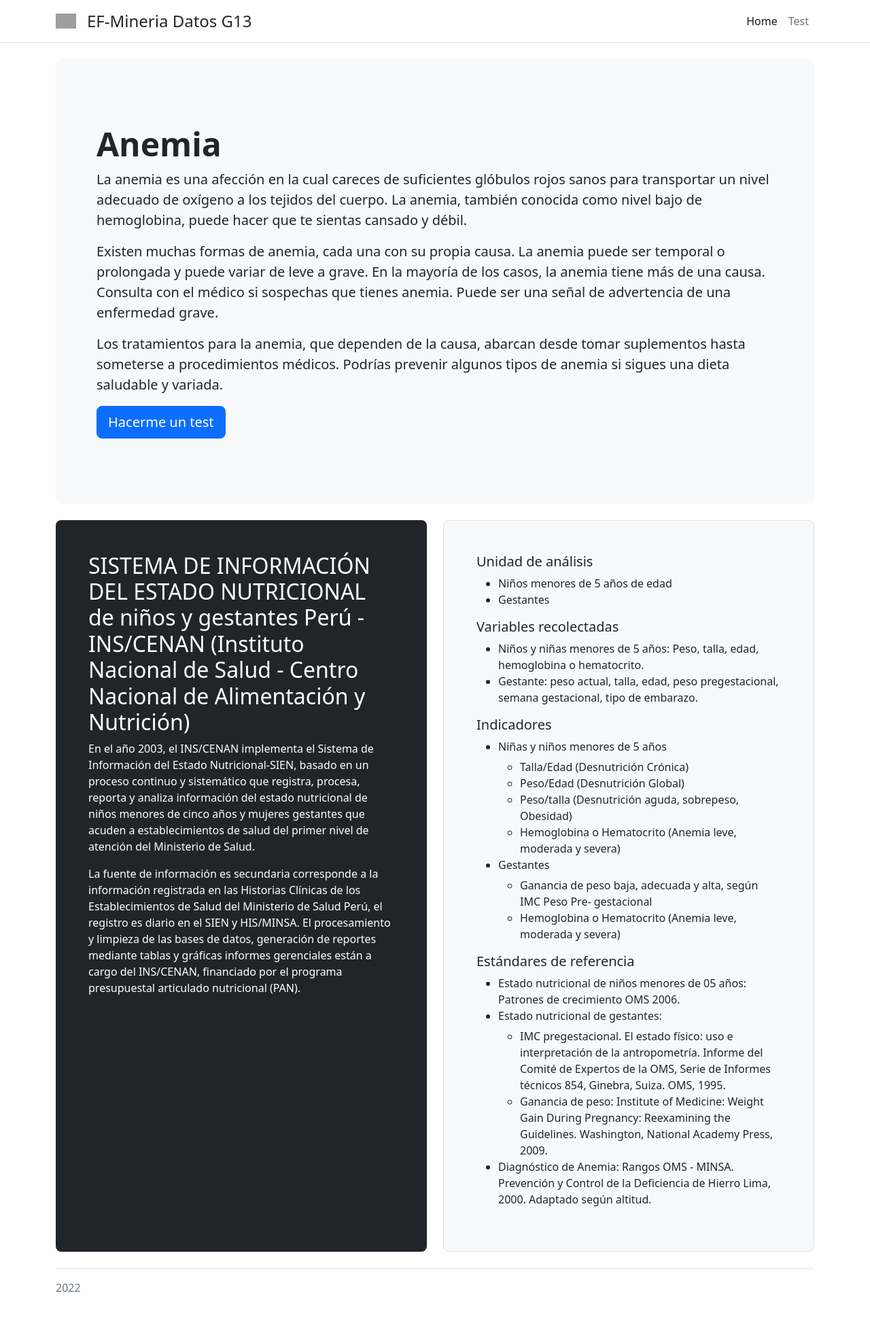
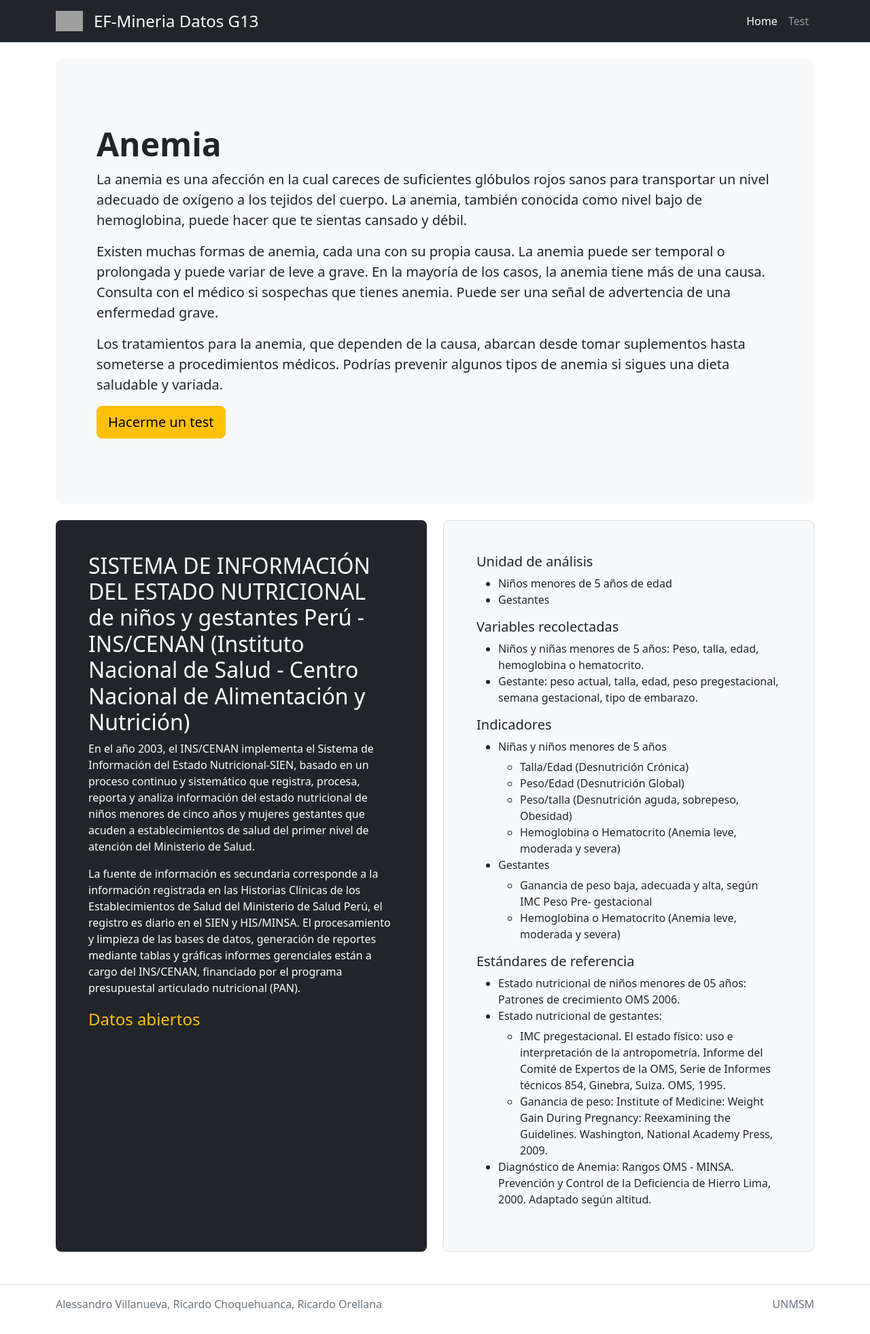
Before and after one commit to ricardogenaro99/ef-mineria-datos-anemia-g13, a React (Create React App) app: page / in a window 1280 px wide. Shown: the whole page at 68% size. Before the commit the page ends 1930 px from the top, so only its background shows below. Built offline with nearby package versions, Linux system fonts and the light colour scheme; grey boxes are pictures that could not be loaded.

Commit message:
fix: colors

```diff
--- /dev/null
+++ b/src/app/components/Footer.js
@@ -0,0 +1,14 @@
+import React from "react";
+
+function Footer() {
+	return (
+		<footer className="py-3 mt-4 text-muted border-top">
+			<div className="container fs-6 d-flex justify-content-between flex-wrap">
+				<p>Alessandro Villanueva, Ricardo Choquehuanca, Ricardo Orellana</p>
+				<p>UNMSM</p>
+			</div>
+		</footer>
+	);
+}
+
+export default Footer;
--- a/src/app/components/Header.js
+++ b/src/app/components/Header.js
@@ -3,8 +3,8 @@ import { Link, NavLink } from "react-router-dom";
 
 function Header() {
 	return (
-		<header className="border-bottom">
-			<nav className="navbar navbar-expand-lg container">
+		<header className="border-bottom bg-dark">
+			<nav className="navbar navbar-expand-lg container navbar-dark">
 				<div className="container-fluid">
 					<Link
 						to="/"
@@ -13,9 +13,9 @@ function Header() {
 						<img
 							src="https://upload.wikimedia.org/wikipedia/commons/thumb/b/be/UNMSM_escudo_XVI-XXI_transparente_siglas_nombre_vertical.svg/1200px-UNMSM_escudo_XVI-XXI_transparente_siglas_nombre_vertical.svg.png"
 							alt="logo"
-							width="30"
+							width="40"
 						/>
-						<span className="fs-4">EF-Mineria Datos G13</span>
+						<span className="fs-4 text-white">EF-Mineria Datos G13</span>
 					</Link>
 					<button
 						className="navbar-toggler"
--- a/src/app/components/index.js
+++ b/src/app/components/index.js
@@ -1,3 +1,4 @@
+import Footer from "./Footer";
 import Header from "./Header";
 
-export { Header };
+export { Header, Footer };
--- a/src/app/layout/LayoutBase.js
+++ b/src/app/layout/LayoutBase.js
@@ -1,11 +1,12 @@
 import React from "react";
-import { Header } from "../components";
+import { Footer, Header } from "../components";
 
 function LayoutBase({ children }) {
 	return (
 		<main>
 			<Header />
 			<div className="container py-4">{children}</div>
+			<Footer />
 		</main>
 	);
 }
--- a/src/app/page/Home.js
+++ b/src/app/page/Home.js
@@ -20,14 +20,13 @@ function Home() {
 						Consulta con el médico si sospechas que tienes anemia. Puede ser una
 						señal de advertencia de una enfermedad grave.
 					</p>
-
 					<p className="fs-5">
 						Los tratamientos para la anemia, que dependen de la causa, abarcan
 						desde tomar suplementos hasta someterse a procedimientos médicos.
 						Podrías prevenir algunos tipos de anemia si sigues una dieta
 						saludable y variada.
 					</p>
-					<Link to="test" className="btn btn-primary btn-lg">
+					<Link to="test" className="btn btn-warning btn-lg">
 						Hacerme un test
 					</Link>
 				</div>
@@ -59,6 +58,14 @@ function Home() {
 							INS/CENAN, financiado por el programa presupuestal articulado
 							nutricional (PAN).
 						</p>
+						<a
+							href="https://www.datosabiertos.gob.pe/dataset/sistema-de-informaci%C3%B3n-del-estado-nutricional-de-ni%C3%B1os-y-gestantes-per%C3%BA-inscenan-instituto"
+							target="_blank"
+							rel="noopener noreferrer"
+							className="fs-4 text-warning text-decoration-none"
+						>
+							Datos abiertos
+						</a>
 					</div>
 				</div>
 				<div className="col-md-6">
@@ -151,7 +158,6 @@ function Home() {
 					</div>
 				</div>
 			</div>
-			<footer className="pt-3 mt-4 text-muted border-top">2022</footer>
 		</>
 	);
 }
```
